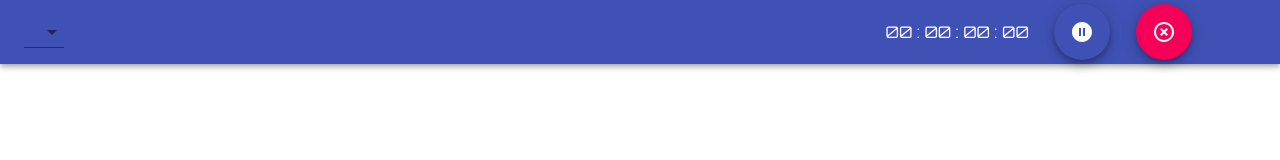
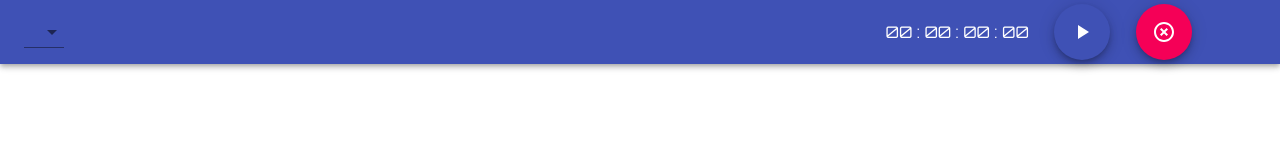
Before and after one commit to henrym2/pomodoro-tracker-react, a React (Create React App) app: page / in a window 1280 px wide. Shown: the top 160 px of the page. Built offline with nearby package versions, Linux system fonts and the light colour scheme; the HTML template or start-up script is replaced by a standard one.

Commit message:
Patched stopwatch buttons

```diff
--- a/src/components/stopwatch.js
+++ b/src/components/stopwatch.js
@@ -74,8 +74,8 @@ class Stopwatch extends React.Component {
             <div id="controlRow" className="Control-Row">
                 <div className="Control-Item">
                     <Fab onClick={this.controlStopwatch} color="primary" aria-label="start"  >
-                        {this.state.pause && <PlayArrowIcon/>}
-                        {!this.state.pause && <PauseCircleFilledIcon/>}
+                        {!this.state.timerOn && <PlayArrowIcon/>}
+                        {this.state.timerOn && <PauseCircleFilledIcon/>}
                     </Fab>
                 </div>
                 <div className="Control">
```
